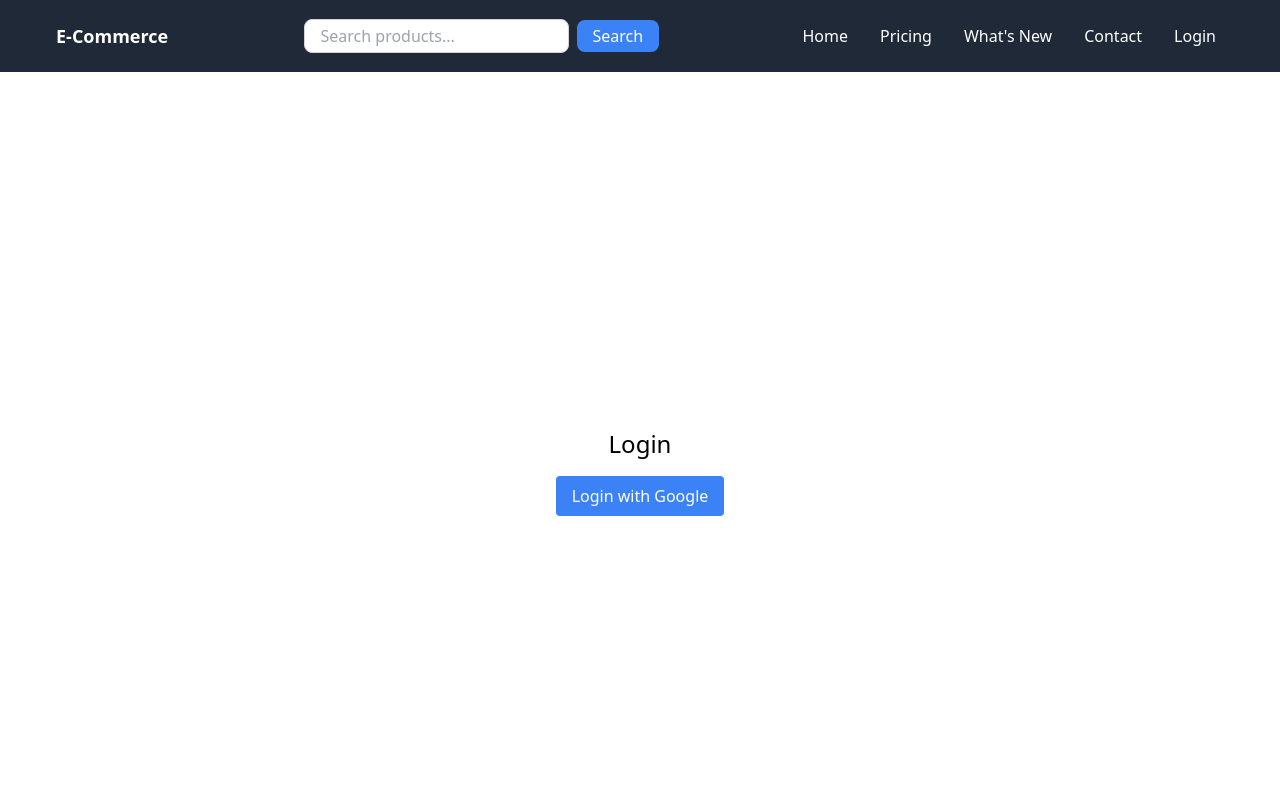
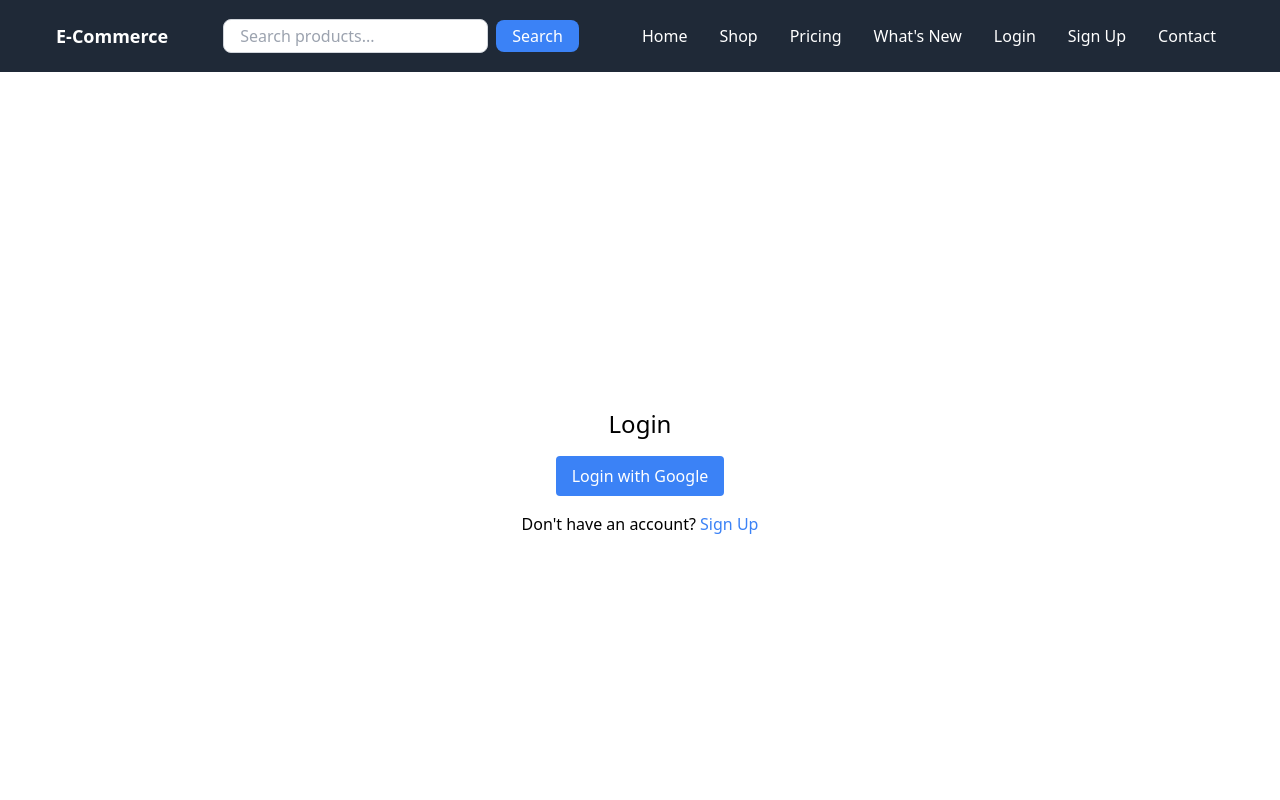
Before and after one commit to faridafaqiri/Advnaced_next.js_app, a Next.js app: page /login in a window 1280 px wide. Shown: the top 800 px of the page. Built offline with nearby package versions, Linux system fonts and the light colour scheme.

Commit message:
updated the what's new file

```diff
--- a/src/components/Navbar.tsx
+++ b/src/components/Navbar.tsx
@@ -7,16 +7,18 @@ const Navbar: React.FC = () => {
 
   const handleSearch = (e: React.FormEvent) => {
     e.preventDefault();
-    // Add search logic here if needed
+    console.log('Searching for:', search);
   };
 
   return (
     <nav className="bg-gray-800 p-4 relative">
       <div className="container mx-auto flex flex-col md:flex-row justify-between items-center">
+        {/* Logo */}
         <div className="text-white text-lg font-bold mb-2 md:mb-0">
           <Link href="/">E-Commerce</Link>
         </div>
 
+        {/* Search Form */}
         <form onSubmit={handleSearch} className="flex flex-col md:flex-row items-center mb-2 md:mb-0">
           <input
             type="text"
@@ -30,6 +32,7 @@ const Navbar: React.FC = () => {
           </button>
         </form>
 
+        {/* Mobile Menu Toggle */}
         <button
           onClick={() => setIsOpen(!isOpen)}
           className="md:hidden text-white focus:outline-none"
@@ -37,11 +40,12 @@ const Navbar: React.FC = () => {
           {isOpen ? 'Close' : 'Menu'}
         </button>
 
+        {/* Navigation Links */}
         <ul className={`flex-col md:flex md:flex-row md:space-x-4 text-white absolute md:static bg-gray-800 md:bg-transparent transition-all duration-300 ${isOpen ? 'block' : 'hidden'} md:block top-full left-0 w-full md:w-auto z-20`}>
           <li className="p-2 text-center"><Link href="/">Home</Link></li>
           <li className="p-2 text-center"><Link href="/shop">Shop</Link></li>
           <li className="p-2 text-center"><Link href="/pricing">Pricing</Link></li>
-          <li className="p-2 text-center"><Link href="/whats-new">What's New</Link></li>
+          <li className="p-2 text-center"><Link href="/whats-new">What&apos;s New</Link></li>
           <li className="p-2 text-center"><Link href="/login">Login</Link></li>
           <li className="p-2 text-center"><Link href="/signup">Sign Up</Link></li>
           <li className="p-2 text-center"><Link href="/contact">Contact</Link></li>
--- a/src/pages/login.tsx
+++ b/src/pages/login.tsx
@@ -1,66 +1,19 @@
 import { signIn } from 'next-auth/react';
 import Link from 'next/link'; // Assuming Navbar uses Next.js Link
 import { useState } from 'react'; // For handling search and menu toggle
-
-const Navbar = () => {
-  const [search, setSearch] = useState('');
-  const [isOpen, setIsOpen] = useState(false); // State for the hamburger menu
-
-  const handleSearch = (e: React.FormEvent) => {
-    e.preventDefault();
-    // Implement search logic here if needed
-  };
-
-  return (
-    <nav className="bg-gray-800 p-4 relative">
-      <div className="container mx-auto flex flex-col md:flex-row justify-between items-center">
-        <div className="text-white text-lg font-bold mb-2 md:mb-0">
-          <Link href="/">E-Commerce</Link>
-        </div>
-
-        <form onSubmit={handleSearch} className="flex flex-col md:flex-row items-center mb-2 md:mb-0">
-          <input
-            type="text"
-            placeholder="Search products..."
-            className="px-4 py-1 rounded-lg border border-gray-300 focus:outline-none focus:ring focus:ring-blue-300"
-            value={search}
-            onChange={(e) => setSearch(e.target.value)}
-          />
-          <button type="submit" className="bg-blue-500 text-white px-4 py-1 rounded-lg mt-2 md:mt-0 md:ml-2">
-            Search
-          </button>
-        </form>
-
-        <button
-          onClick={() => setIsOpen(!isOpen)}
-          className="md:hidden text-white focus:outline-none"
-        >
-          {isOpen ? 'Close' : 'Menu'}
-        </button>
-
-        <ul className={`flex-col md:flex md:flex-row md:space-x-4 text-white absolute md:static bg-gray-800 md:bg-transparent transition-all duration-300 ${isOpen ? 'block' : 'hidden'} md:block top-full left-0 w-full md:w-auto z-20`}>
-          <li className="p-2 text-center"><Link href="/">Home</Link></li>
-          <li className="p-2 text-center"><Link href="/pricing">Pricing</Link></li>
-          <li className="p-2 text-center"><Link href="/whats-new">What's New</Link></li>
-          <li className="p-2 text-center"><Link href="/contact">Contact</Link></li>
-          <li className="p-2 text-center"><Link href="/login">Login</Link></li>
-        </ul>
-      </div>
-    </nav>
-  );
-};
+import Navbar from '../components/Navbar'; // Adjust the import based on your folder structure
+import Footer from '../components/Footer'; // Assuming you have a Footer component
 
 const LoginPage = () => {
   const handleLogin = () => {
-    signIn('google'); // Change 'google' to the provider you are using
+    signIn('google');
   };
 
   return (
     <div>
-      {/* Add Navbar */}
       <Navbar />
 
-      <div className="flex flex-col items-center justify-center h-screen">
+      <main className="container mx-auto p-4 flex flex-col items-center justify-center h-screen">
         <h1 className="text-2xl mb-4">Login</h1>
         <button
           onClick={handleLogin}
@@ -68,7 +21,15 @@ const LoginPage = () => {
         >
           Login with Google
         </button>
-      </div>
+        <p className="mt-4">
+          Don't have an account?{' '}
+          <Link href="/signup" className="text-blue-500">
+            Sign Up
+          </Link>
+        </p>
+      </main>
+
+      <Footer />
     </div>
   );
 };
--- a/src/pages/whats-new.tsx
+++ b/src/pages/whats-new.tsx
@@ -19,14 +19,24 @@ interface Product {
 
 const WhatsNew = () => {
   const [products, setProducts] = useState<Product[]>([]);
+  const [loading, setLoading] = useState<boolean>(true);
+  const [error, setError] = useState<string | null>(null);
 
   useEffect(() => {
     const fetchProducts = async () => {
-      // Assuming you have a different API that provides images
-      const res = await fetch('https://fakestoreapi.com/products'); // Example API
-      const data: Product[] = await res.json();
-      const selectedProducts = data.sort(() => 0.5 - Math.random()).slice(0, 4);
-      setProducts(selectedProducts);
+      try {
+        const res = await fetch('https://fakestoreapi.com/products'); // Example API
+        if (!res.ok) {
+          throw new Error('Failed to fetch products');
+        }
+        const data: Product[] = await res.json();
+        const selectedProducts = data.sort(() => 0.5 - Math.random()).slice(0, 4);
+        setProducts(selectedProducts);
+      } catch (err) {
+        setError(err instanceof Error ? err.message : 'An unknown error occurred');
+      } finally {
+        setLoading(false);
+      }
     };
 
     fetchProducts();
@@ -36,17 +46,22 @@ const WhatsNew = () => {
     <div>
       <Navbar />
       <main className="container mx-auto p-4">
-        <h2 className="text-2xl font-bold mb-4">What's New</h2>
+        <h2 className="text-2xl font-bold mb-4">What&apos;s New</h2>
+
+        {loading && <p className="text-center">Loading products...</p>}
+        {error && <p className="text-center text-red-500">{error}</p>}
+        {products.length === 0 && !loading && <p className="text-center">No products available.</p>}
+
         <div className="grid grid-cols-1 md:grid-cols-2 lg:grid-cols-4 gap-4">
           {products.map((product) => (
-            <div key={product.id} className="border p-4">
+            <div key={product.id} className="border p-4 rounded-lg shadow-md">
               <h3 className="text-lg font-semibold">{product.title}</h3>
               <Image
                 src={product.image}
                 alt={product.title}
                 width={200}
                 height={200}
-                className="object-cover"
+                className="object-cover rounded-lg"
               />
               <p className="mt-2 text-gray-700">${product.price}</p>
             </div>
```
